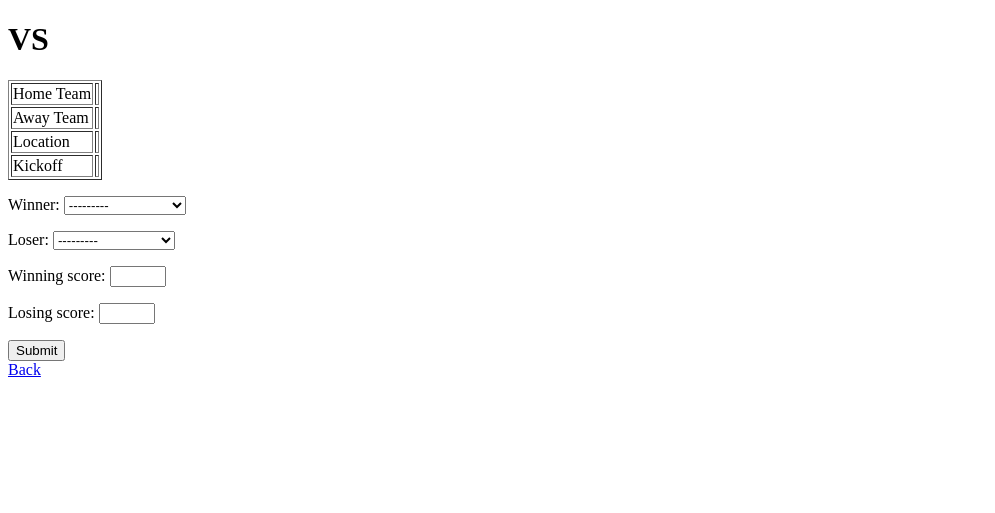
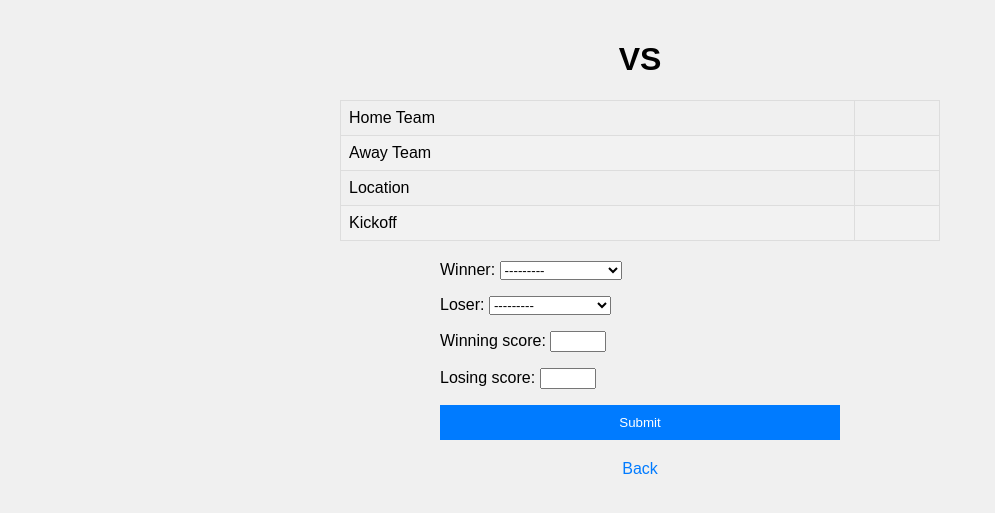
Before and after one commit to andmehta/cfb-picker-backend, a Django app: template games/templates/game_detail.html in a window 1280 px wide. Shown: the top 513 px of the page, without its empty margins (0-995 px from the left). Run offline with Django 5.2, Linux system fonts and the light colour scheme; the template is opened without the code that fills it: values that come from a table or form of the project are taken from there, others are empty; data comes from the database, SQL or seed files in the repository; parts of the project's set-up code (start-up, migrations or seed data) failed here and were passed over.

Commit message:
add css to not hurt my eyes.

```diff
--- a/games/templates/game_detail.html
+++ b/games/templates/game_detail.html
@@ -3,6 +3,69 @@
 <head>
     <meta charset="UTF-8">
     <title>{{ game }}</title>
+    <style>
+        body {
+            font-family: Arial, sans-serif;
+            margin: 0;
+            padding: 20px;
+            background-color: #f0f0f0;
+        }
+
+        h1 {
+            text-align: center;
+        }
+
+        table {
+            width: 100%;
+            max-width: 600px;
+            margin: 20px auto;
+            border-collapse: collapse;
+        }
+
+        table, th, td {
+            border: 1px solid #ddd;
+        }
+
+        th, td {
+            padding: 8px;
+            text-align: left;
+        }
+
+        tr:nth-child(even) {
+            background-color: #f2f2f2;
+        }
+
+        form {
+            max-width: 400px;
+            margin: 20px auto;
+        }
+
+        button {
+            display: block;
+            width: 100%;
+            padding: 10px;
+            background-color: #007bff;
+            color: white;
+            border: none;
+            cursor: pointer;
+        }
+
+        button:hover {
+            background-color: #0056b3;
+        }
+
+        a {
+            display: block;
+            text-align: center;
+            margin-top: 20px;
+            color: #007bff;
+            text-decoration: none;
+        }
+
+        a:hover {
+            text-decoration: underline;
+        }
+    </style>
 </head>
 <body>
     <h1>{{ game.home_team }} VS {{ game.away_team }}</h1>
```
Also changed, not shown: teams/templates/teams_list.html (+34 -0 lines).
